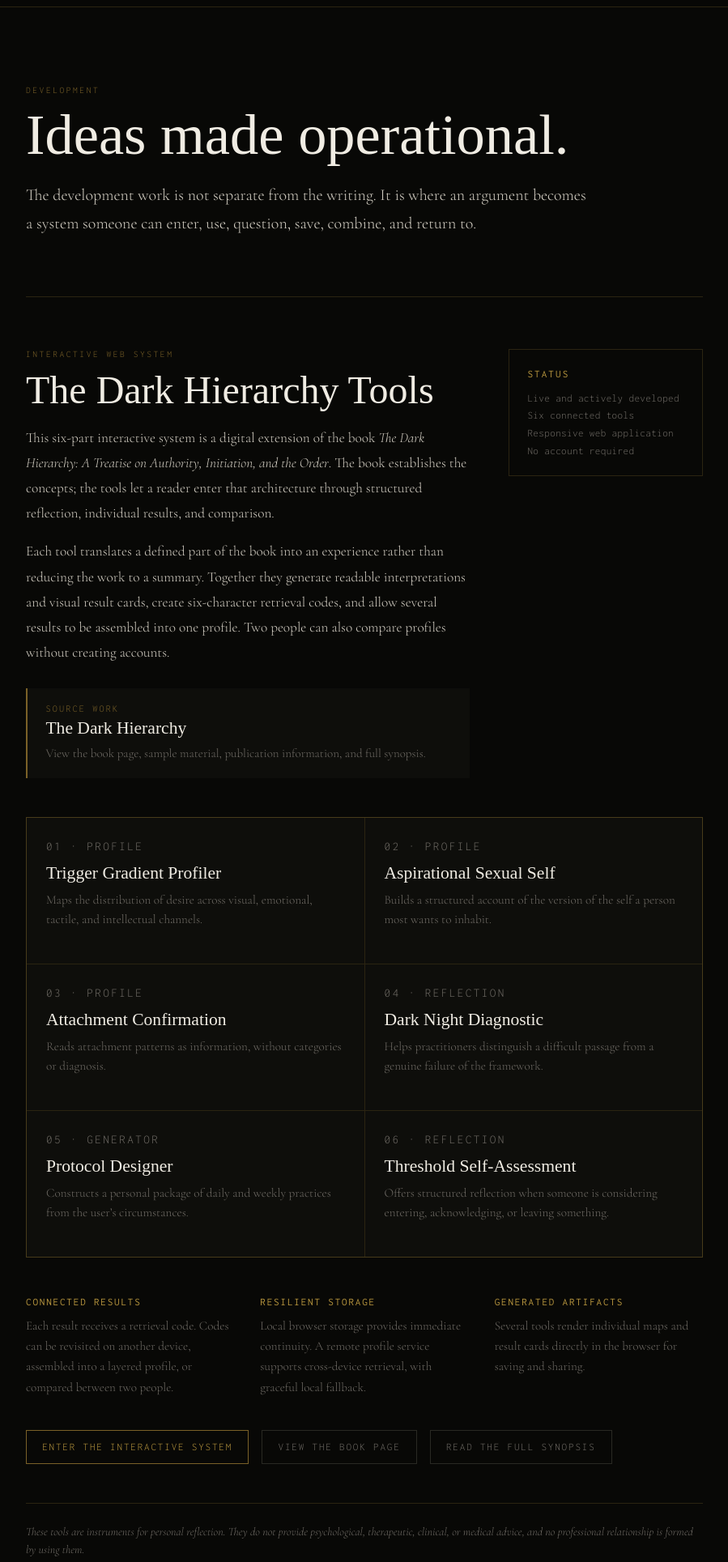
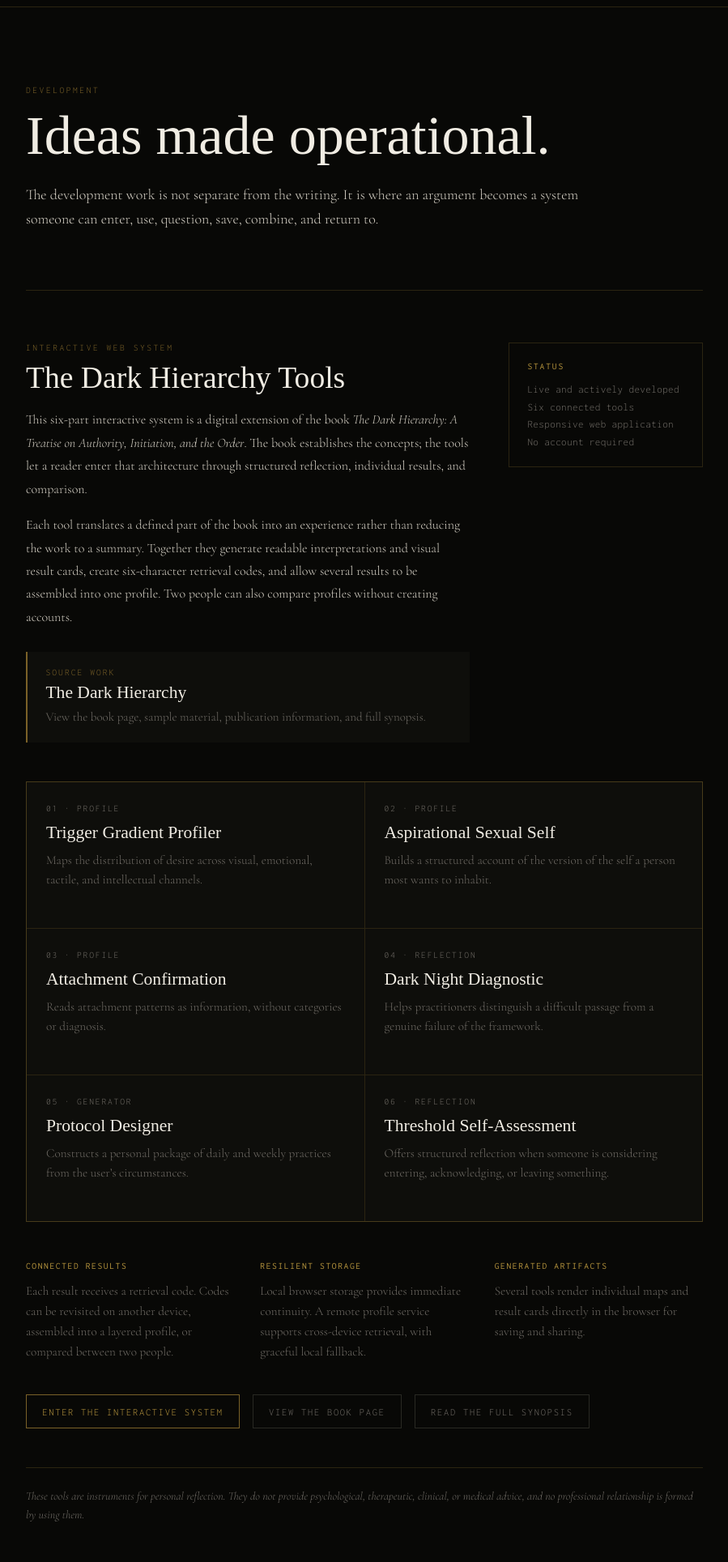
Before and after one commit to ECHOxAI-tech/echoxai-tech.github.io, a plain HTML site: page development.html in a window 1280 px wide. Shown: the part 60-1989 px from the top of the page at 81% size, without its empty margins (190-1089 px from the left). Drawn offline with nearby package versions, Linux system fonts and the light colour scheme; a web font is replaced by a local one.

Commit message:
Standardize typography across the site

```diff
--- a/site-type.css
+++ b/site-type.css
@@ -1,33 +1,146 @@
+:root {
+  --type-label: .72rem;
+  --type-small: .78rem;
+  --type-body: 1rem;
+  --type-lead: 1.12rem;
+  --type-card: 1.35rem;
+  --type-section: clamp(1.9rem, 3.5vw, 2.35rem);
+  --type-page: clamp(2.25rem, 4.8vw, 3.15rem);
+  --type-hero: clamp(2.8rem, 6.5vw, 4.25rem);
+}
+
 html {
   font-size: 16px !important;
+  -webkit-text-size-adjust: 100%;
+  text-size-adjust: 100%;
 }
 
-.nav-logo {
+body {
+  font-size: var(--type-body) !important;
+}
+
+/* Display hierarchy */
+h1,
+.page-title,
+.page-header h1 {
+  font-size: var(--type-page) !important;
+  line-height: 1.08 !important;
+}
+
+body > .hero h1,
+.hero-title {
+  font-size: var(--type-hero) !important;
+  line-height: 1 !important;
+}
+
+h2,
+.section-title,
+.project h2 {
+  font-size: var(--type-section) !important;
+  line-height: 1.12 !important;
+}
+
+h3,
+.work-title,
+.track-title,
+.project-title,
+.tool h3,
+.modal h2 {
+  font-size: var(--type-card) !important;
+  line-height: 1.2 !important;
+}
+
+/* Reading text */
+.lead,
+.hero-sub,
+.work-type {
+  font-size: var(--type-lead) !important;
+  line-height: 1.7 !important;
+}
+
+.page-sub,
+.section-desc,
+.project-copy,
+.project-copy p,
+.synopsis-text p,
+.spoiler-block p,
+.work-hook,
+.project-desc,
+.statement p,
+.projects-intro p,
+.sample-note p {
+  font-size: var(--type-body) !important;
+  line-height: 1.78 !important;
+}
+
+/* Functional text */
+.nav-logo,
+.footer-logo {
   font-size: 1.05rem !important;
 }
 
 .nav-links a,
-.nav-back {
-  font-size: .78rem !important;
+.nav-back,
+.button,
+.action,
+.btn-dl,
+.btn-req,
+.btn-submit,
+.btn-cancel,
+.contact,
+.project-inquiry {
+  font-size: var(--type-small) !important;
 }
 
 .page-label,
 .section-label,
+.section-heading,
 .access-badge,
 .label,
-.eyebrow {
-  font-size: .72rem !important;
-}
-
-.page-title,
-.page-header h1 {
-  font-size: clamp(2.1rem, 4.5vw, 3rem) !important;
+.eyebrow,
+.work-number,
+.work-meta,
+.work-links a,
+.track-num,
+.tag,
+.project-status,
+.project-medium,
+.sample-count,
+.process-note,
+.tool-num,
+.architecture h3,
+.book-connection span,
+.status strong,
+.meta-row,
+.synopsis-label,
+.toggle-label,
+.toggle-btn,
+.modal-label,
+.form-field label,
+.credit,
+.lb-caption,
+.lb-close,
+.lb-arrow,
+.cell-text {
+  font-size: var(--type-label) !important;
 }
 
 .footer-links a {
-  font-size: .72rem !important;
+  font-size: var(--type-label) !important;
 }
 
 .footer-copy {
   font-size: .7rem !important;
 }
+
+@media (max-width: 760px) {
+  :root {
+    --type-page: clamp(2.1rem, 11vw, 2.75rem);
+    --type-hero: clamp(2.5rem, 13vw, 3.4rem);
+    --type-section: clamp(1.75rem, 8vw, 2.15rem);
+  }
+
+  html {
+    font-size: 16px !important;
+  }
+}
--- a/tdh/type.css
+++ b/tdh/type.css
@@ -1,2 +1,68 @@
-html { font-size:18px !important; }
-@media (max-width:600px) { html { font-size:17px !important; } }
+:root {
+  --tdh-label: .62rem;
+  --tdh-small: .72rem;
+  --tdh-body: .9rem;
+  --tdh-card: 1rem;
+  --tdh-title: clamp(1.55rem, 4vw, 2rem);
+}
+
+html {
+  font-size: 17px !important;
+  -webkit-text-size-adjust: 100%;
+  text-size-adjust: 100%;
+}
+
+body {
+  font-size: var(--tdh-body);
+}
+
+.page-header h1,
+.masthead h1,
+.hero h1 {
+  font-size: var(--tdh-title) !important;
+  line-height: 1.1 !important;
+}
+
+.body-text,
+.intro-body,
+.gate-lead,
+.demo-lead,
+.lead p,
+.about-text p,
+.tool-desc {
+  font-size: var(--tdh-body) !important;
+  line-height: 1.75 !important;
+}
+
+.tool-title,
+.tool-name,
+.modal h2 {
+  font-size: var(--tdh-card) !important;
+  line-height: 1.25 !important;
+}
+
+.tool-label,
+.back-link,
+.meta-item,
+.progress-label,
+.demo-label,
+.gate-label,
+.code-hint,
+.disclaimer,
+.footer,
+.studio {
+  font-size: var(--tdh-label) !important;
+}
+
+button,
+input,
+select,
+textarea {
+  font-size: var(--tdh-small);
+}
+
+@media (max-width: 600px) {
+  html {
+    font-size: 16px !important;
+  }
+}
```
